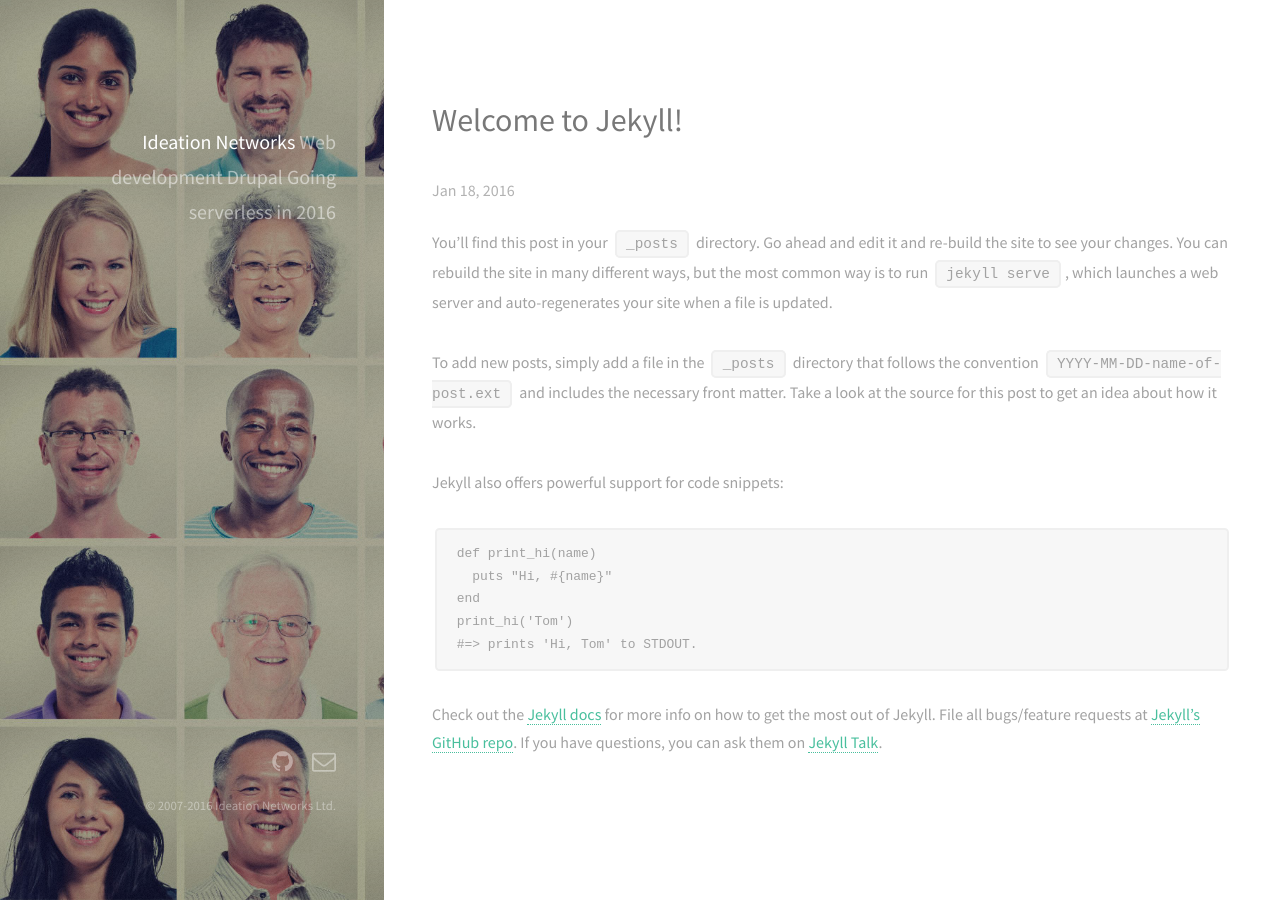
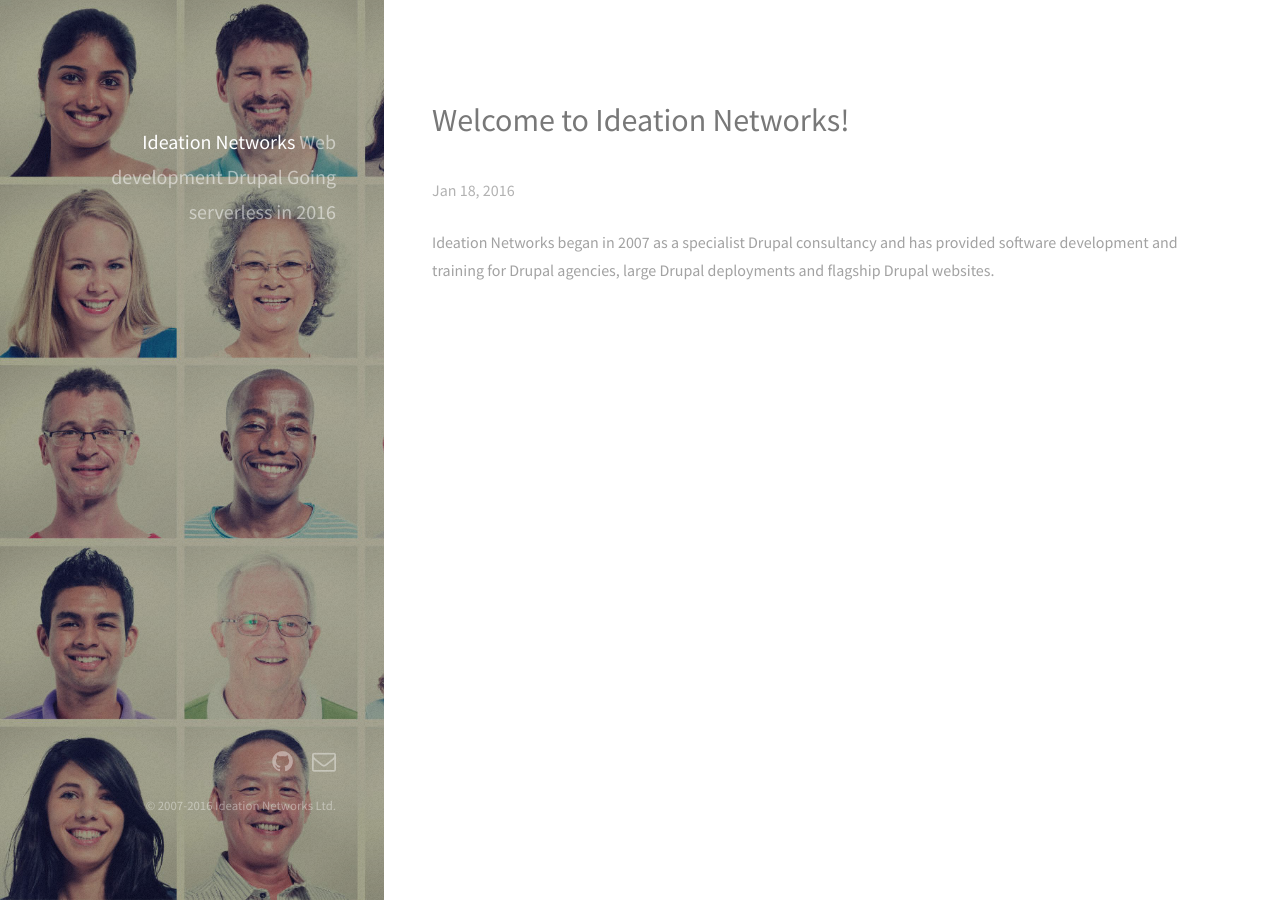
Before and after one commit to ideationnet/ideationnet.github.io, a Jekyll site: the page built from _posts/2016-01-18-welcome-to-jekyll.markdown, in a window 1280 px wide. Built offline with Jekyll 4.4.1, drawn with Linux system fonts in a browser that asks for light colours.

Commit message:
remove default content

```diff
--- a/_posts/2016-01-18-welcome-to-jekyll.markdown
+++ b/_posts/2016-01-18-welcome-to-jekyll.markdown
@@ -1,25 +1,10 @@
 ---
 layout: post
-title:  "Welcome to Jekyll!"
+title:  "Welcome to Ideation Networks!"
 date:   2016-01-18 20:12:22 +0000
-categories: jekyll update
+categories: news
 ---
-You’ll find this post in your `_posts` directory. Go ahead and edit it and re-build the site to see your changes. You can rebuild the site in many different ways, but the most common way is to run `jekyll serve`, which launches a web server and auto-regenerates your site when a file is updated.
 
-To add new posts, simply add a file in the `_posts` directory that follows the convention `YYYY-MM-DD-name-of-post.ext` and includes the necessary front matter. Take a look at the source for this post to get an idea about how it works.
-
-Jekyll also offers powerful support for code snippets:
-
-{% highlight ruby %}
-def print_hi(name)
-  puts "Hi, #{name}"
-end
-print_hi('Tom')
-#=> prints 'Hi, Tom' to STDOUT.
-{% endhighlight %}
-
-Check out the [Jekyll docs][jekyll-docs] for more info on how to get the most out of Jekyll. File all bugs/feature requests at [Jekyll’s GitHub repo][jekyll-gh]. If you have questions, you can ask them on [Jekyll Talk][jekyll-talk].
-
-[jekyll-docs]: http://jekyllrb.com/docs/home
-[jekyll-gh]:   https://github.com/jekyll/jekyll
-[jekyll-talk]: https://talk.jekyllrb.com/
+Ideation Networks began in 2007 as a specialist Drupal consultancy
+and has provided software development and training for Drupal agencies,
+large Drupal deployments and flagship Drupal websites.
```
